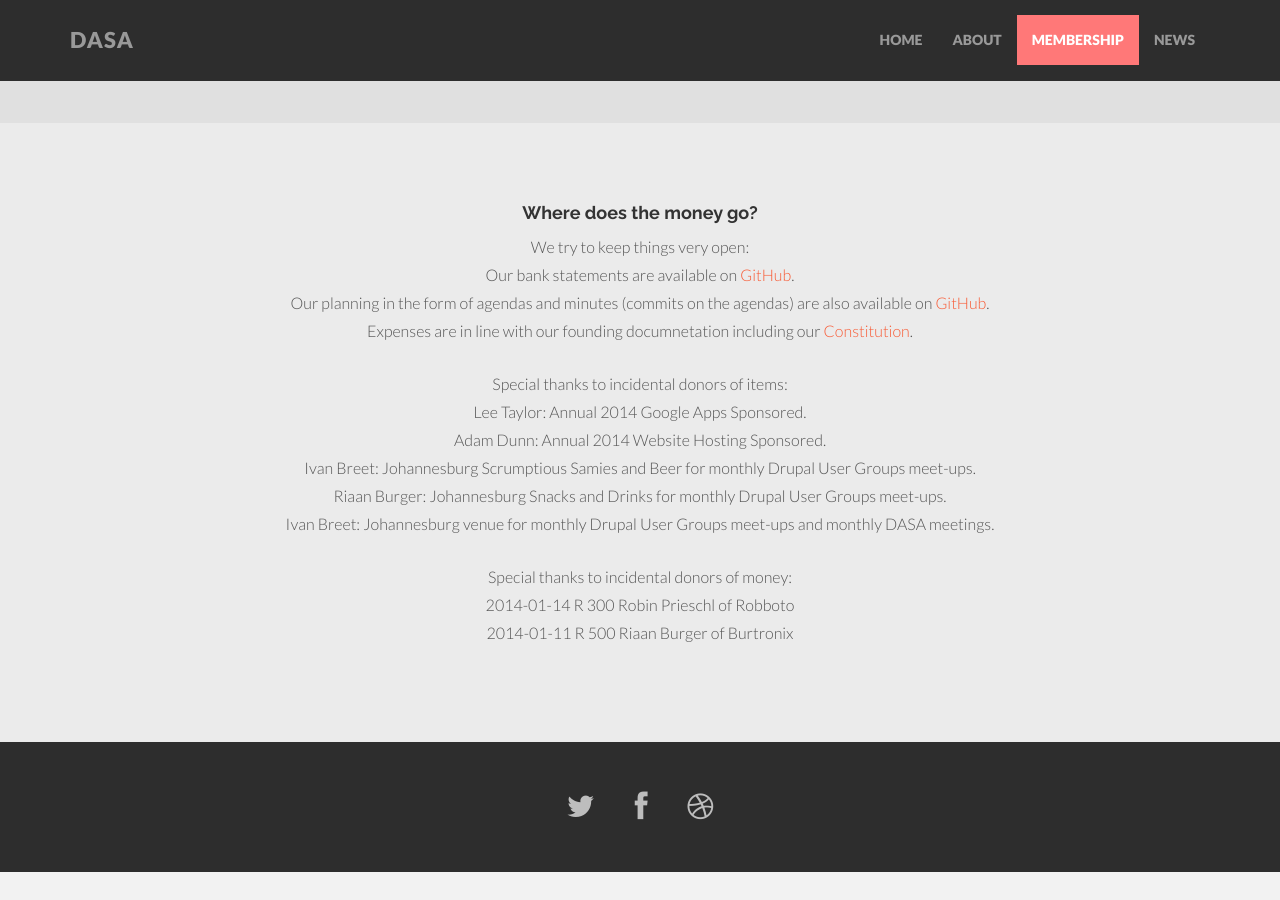
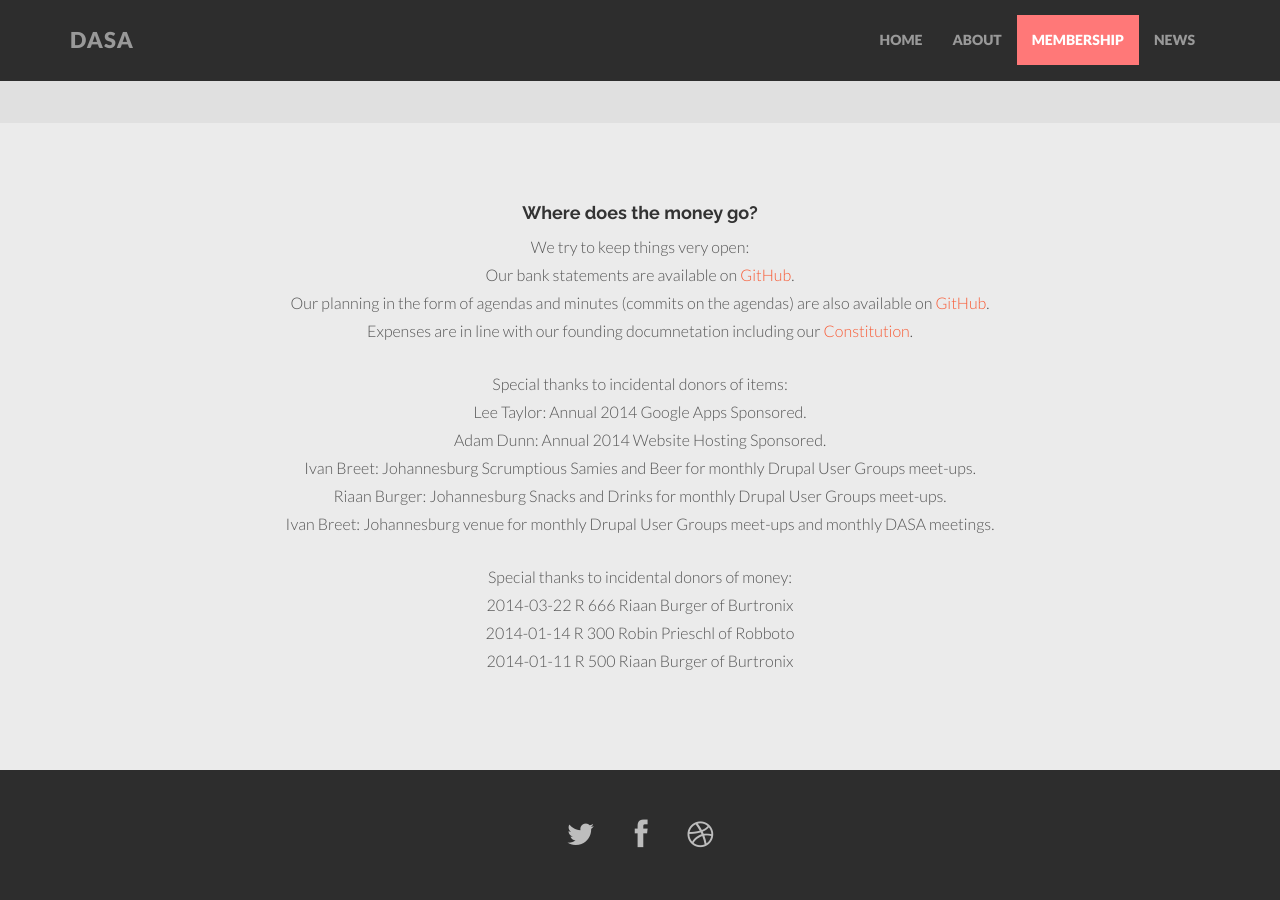
Before and after one commit to DrupalAssociationSA/DrupalAssociationSA.github.io, a Jekyll site: the page built from membership.html, in a window 1280 px wide and 900 px high, scrolled down 1389 px. Built offline with Jekyll 4.4.1, drawn with Linux system fonts in a browser that asks for light colours; nearby versions of some CDN libraries; Markdown is read by kramdown in place of the engine named in the settings; before the commit the page ends 2261 px from its top, so only the background shows below that.

Commit message:
refactor(membership) Added newest donation.

```diff
--- a/membership.html
+++ b/membership.html
@@ -151,6 +151,7 @@ title: Membership
         </p>
         <p>
           Special thanks to incidental donors of money:<br>
+          2014-03-22 R 666 Riaan Burger of Burtronix<br>
           2014-01-14 R 300 Robin Prieschl of Robboto<br>
           2014-01-11 R 500 Riaan Burger of Burtronix
         </p>
```
